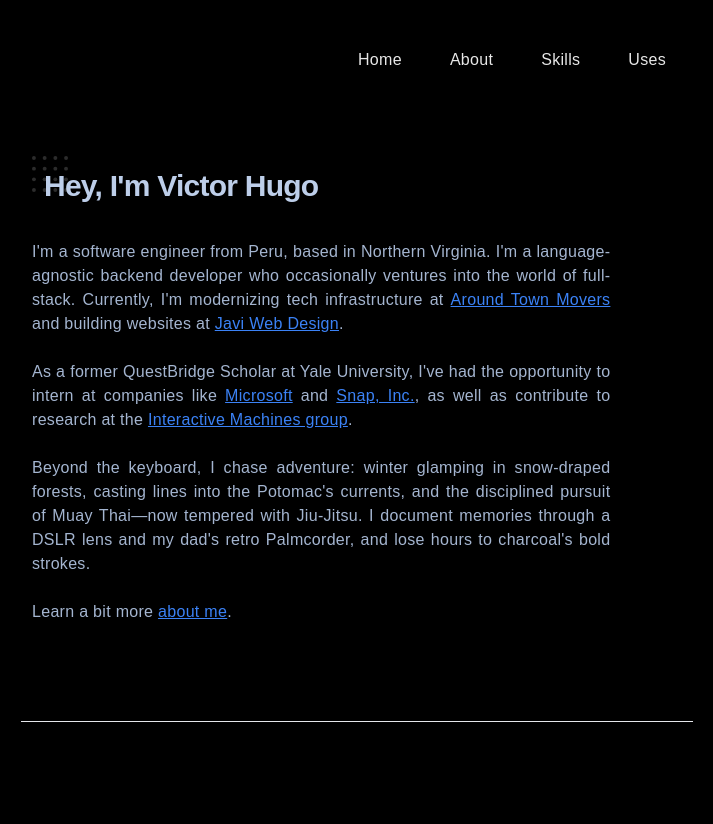
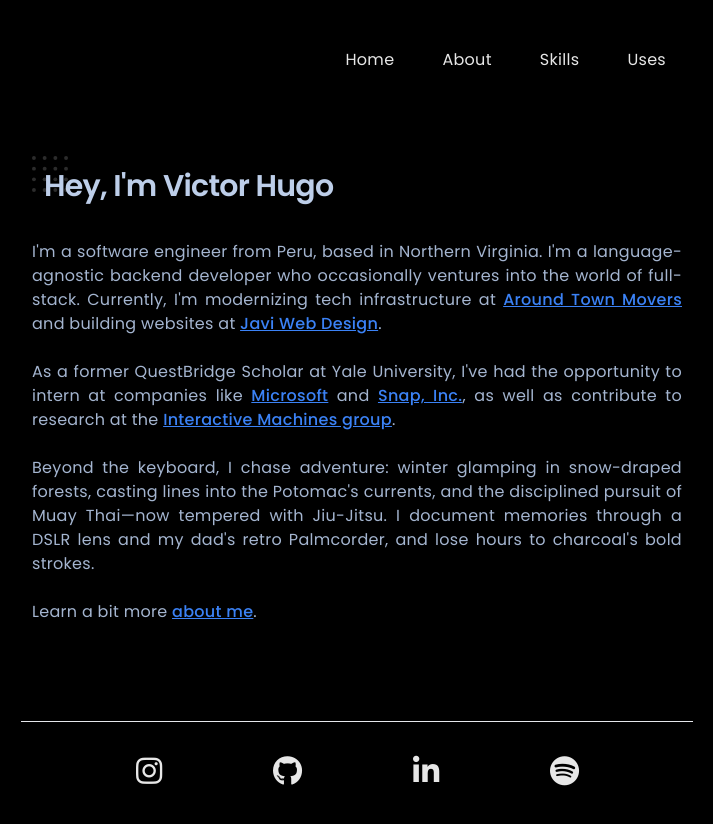
Before and after one commit to victor-hugo-dc/victor-hugo-dc.github.io, a React (Create React App) app: page / in a window 1280 px wide. Shown: the top 824 px of the page, without its empty margins (283-996 px from the left). Built offline with nearby package versions, Linux system fonts and the light colour scheme.

Commit message:
feat: might be a fix

```diff
--- a/public/index.html
+++ b/public/index.html
@@ -7,16 +7,10 @@
   <meta name="viewport" content="width=device-width, initial-scale=1" />
   <meta name="theme-color" content="#000000" />
   <meta name="description" content="Victor Hugo Del Carpio Gomez." />
-  <meta http-equiv="Content-Security-Policy" content="
-    default-src 'self' https://victordelcarpio.com/;
-    script-src 'self' 'unsafe-inline' 'unsafe-eval';
-    style-src 'self' 'unsafe-inline' https://fonts.googleapis.com;
-    font-src 'self' https://fonts.gstatic.com;
-    img-src 'self' data: https://victordelcarpio.com/;
-  ">
   <link href='https://unpkg.com/boxicons@2.1.4/css/boxicons.min.css' rel='stylesheet'>
   <link rel="stylesheet" href="https://unicons.iconscout.com/release/v4.0.0/css/line.css">
   <link rel="stylesheet" href="https://cdnjs.cloudflare.com/ajax/libs/font-awesome/6.5.1/css/all.min.css">
+  <link rel="stylesheet" href="https://fonts.googleapis.com/css2?family=Poppins:wght@400;500;600&display=swap">
   <title>Victor Del Carpio</title>
 </head>
 
--- a/src/styles/styles.css
+++ b/src/styles/styles.css
@@ -1060,9 +1060,6 @@
 [data-aos=fade-up] {
     transform: translate3d(0, 100px, 0);
 }
-
-/*=============== GOOGLE FONTS ===============*/
-@import url("https://fonts.googleapis.com/css2?family=Poppins:wght@400;500;600&display=swap");
 
 /*=============== VARIABLES CSS ===============*/
 :root {
@@ -1422,8 +1419,6 @@
     color: rgb(156 163 175/var(--tw-text-opacity));
 }
 
-/* ------------------------------------ */
-/*! CSS Used from: https://rohitjmathew.space/_next/static/css/2ab348b9cf5cd6cb.css */
 *,
 :after,
 :before {
@@ -2112,7 +2107,6 @@
     }
 }
 
-/*! CSS Used from: https://dwiwijaya.com/_next/static/css/c8678d1df33a1158.css */
 *,
 :after,
 :before {
```
